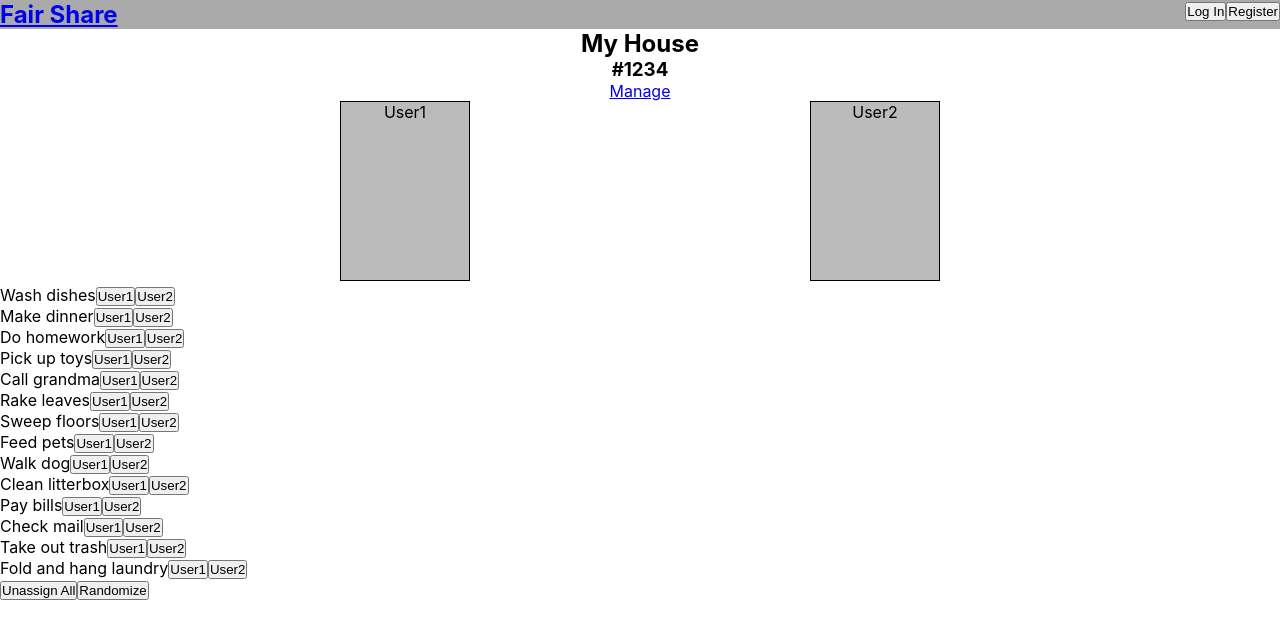
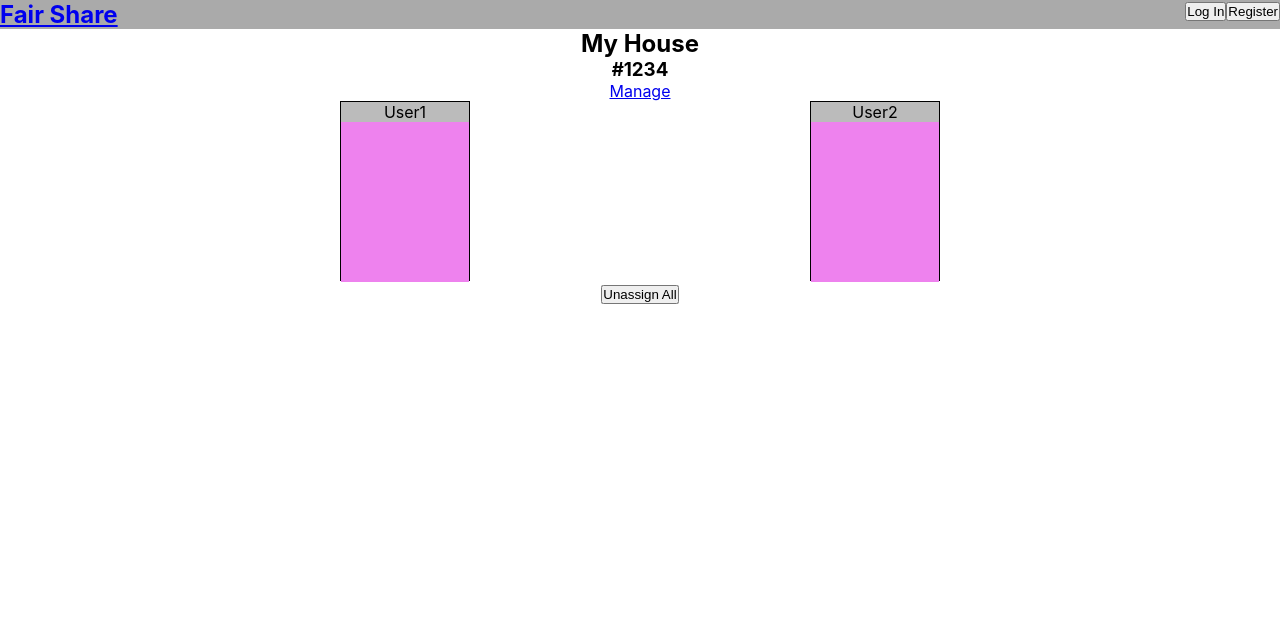
Before and after one commit to KevinPMoore/Fair-Share-Client, a React (Create React App) app: page /household in a window 1280 px wide. Shown: the top 638 px of the page. Built offline with nearby package versions, Linux system fonts and the light colour scheme.

Commit message:
resolved demo bugs

```diff
--- a/src/App.js
+++ b/src/App.js
@@ -124,7 +124,7 @@ export default class App extends React.Component {
             <Route
               exact
               path={'/household'}
-              render={(props) => <Household {...props} chores={this.state.chores} users={this.state.users} currentHousehold={this.state.currentHousehold}/>}
+              render={(props) => <Household {...props} chores={this.state.chores} users={this.state.users} currentHousehold={this.state.currentHousehold} updateUsers={this.updateUsers}/>}
             />
 
             <Route
--- a/src/components/Demo/Demo.js
+++ b/src/components/Demo/Demo.js
@@ -6,18 +6,24 @@ import { Link } from 'react-router-dom';
 export default class Demo extends React.Component {
     state = {
         assignedChores: [],
-        unassignedChores: [],
+        unassignedChores: Store.storedChores,
+        users: Store.storedUsers
     };
 
+    //updatedUserArray is length 1 instead of 2
     updateUserChores = (user, chore) => {
+        let updatedUser = {
+            id: user.id,
+            username: user.username,
+            chores: user.chores.concat(chore)
+        };
+
+        let updatedUserArray = this.state.users.splice(this.state.users.indexOf(user), 1, updatedUser);
+        console.log('updatedUserArray is ', updatedUserArray)
+
         this.setState({
             assignedChores: this.state.assignedChores.concat(chore),
             unassignedChores: this.state.unassignedChores.filter(chores => chores !== chore),
-            [user.username]: {
-                id: user.id,
-                username: user.username,
-                chores: user.chores.push(chore)
-            }
         });
     };
 
@@ -76,7 +82,7 @@ export default class Demo extends React.Component {
         let buttons = users.map(user =>
             <button
                 key={user.username+user.id}
-                id={user.username}
+                id={user.id}
                 onClick={() => this.updateUserChores(user, chore)}
             >
                 {user.username}
@@ -102,22 +108,12 @@ export default class Demo extends React.Component {
 
     //duplicates <li> items even though this sets state correctly
     handleUnassignAll = () => {
-        const users = Store.storedUsers;
-        if(this.state.assignedChores.length !== 0) {
-            users.forEach(user =>
-                this.setState({
-                    [user.username]: {
-                        id: user.id,
-                        username: user.username,
-                        chores: []
-                    }
-                })
-            )
-            this.setState({
-                unassignedChores: Store.storedChores,
-                assignedChores: []
-            })
-        };
+        this.setState({
+            unassignedChores: Store.storedChores,
+            assignedChores: [],
+            users: Store.storedUsers
+        });
+        //this.renderUsers(this.state.users)
     };
 
     handleRandomize = (users) => {
@@ -157,7 +153,7 @@ export default class Demo extends React.Component {
 
         function distribute(users, chores) {
             for(let i = 0; i < users.length; i++) {
-                users[i].chores = chores[i]
+                users[i].chores = users[i].chores.concat(chores[i])
               }
               return users;
         };
@@ -165,28 +161,9 @@ export default class Demo extends React.Component {
         let usersWithChores = distribute(users, shuffledAndChunkedChores)
         console.log('users with chores are ', usersWithChores);
 
-        usersWithChores.forEach(user =>
-            this.setState({
-                [users.username]: user
-            })
-        );
-
         this.setState({
             assignedChores: this.state.assignedChores.concat(choresToRandomize),
             unassignedChores: []
-        });
-    };
-
-    componentDidMount() {
-        const users = Store.storedUsers;
-        users.forEach(user =>
-            this.setState({
-                [user.username]: user
-            })
-        );
-
-        this.setState({
-            unassignedChores: Store.storedChores
         });
     };
 
@@ -195,24 +172,23 @@ export default class Demo extends React.Component {
     //unassign resets chore list
     //randomize assigns chores
     render() {
-        const users = Store.storedUsers;
 
         return(
             <div className='demo'>
                 <h2>
                     Demo House
                 </h2>
-                {this.renderUsers(users)}
+                {this.renderUsers(this.state.users)}
                 <section className='demochores'>
                     <span className='demovertical'>Chores</span>
-                    {this.renderChoreList(this.state.unassignedChores, users)}
+                    {this.renderChoreList(this.state.unassignedChores, this.state.users)}
                     <div className='demochorebuttons'>
                         <button
                             onClick={this.handleUnassignAll}
                         >
                             Unassign All
                         </button>
-                        {this.renderRandomizeButton(users)}
+                        {this.renderRandomizeButton(this.state.users)}
                     </div>
                 </section>
                 <footer
--- a/src/components/Household/Household.css
+++ b/src/components/Household/Household.css
@@ -32,3 +32,24 @@
 .householdusername {
     text-align: center;
 }
+
+.householduserchores {
+    background-color: violet;
+    min-height: 90%;
+}
+
+.householdchores {
+    display: flex;
+    flex-direction: column;
+    max-width: 300px;
+    margin-left: auto;
+    margin-right:  auto;
+    background-color: #ddd;
+}
+
+.householdchorelist {
+    display: flex;
+    flex-direction: row;
+    flex-wrap: wrap;
+    list-style: none;
+}
--- a/src/components/Household/Household.js
+++ b/src/components/Household/Household.js
@@ -3,6 +3,10 @@ import { Link } from 'react-router-dom';
 import './Household.css';
 
 export default class Household extends React.Component {
+    state = {
+        assignedChores: [],
+        unassignedChores: []
+    };
 
     //use props passed from app
 
@@ -71,9 +75,97 @@ export default class Household extends React.Component {
         return(buttons)
     };
 
+    renderRandomizeButton = (users) => {
+        let randomizeButton =
+        <button
+            onClick={() => this.handleRandomize(users)}
+        >
+            Randomize
+        </button>
+
+        console.log('unassignedChores lenth is ', this.state.unassignedChores.length);
+
+        if(this.state.unassignedChores.length !== 0) {
+            return randomizeButton;
+        };
+    };
+
+    handleAssignChore = (user, chore) => {
+        //needs to assign the chore to a user first
+        this.setState({
+            assignedChores: this.state.assignedChores.concat(chore),
+            unassignedChores: this.state.unassignedChores.filter(chores => chores !== chore),
+        })
+    }
+
+    handleUnassignAll = () => {
+
+    }
+
+    handleRandomize = (users) => {
+        let choresToRandomize = this.state.unassignedChores;
+        console.log('unassigned chores to randomize are ', choresToRandomize);
+
+        let chunkSize = Math.ceil(choresToRandomize.length / users.length);
+        console.log('chunkSize is ', chunkSize);
+
+        function shuffle(array) {
+            let returnArray = [];
+            while(returnArray.length < array.length) {
+                const j = Math.floor(Math.random() * array.length);
+                if(!returnArray.includes(array[j])) {
+                  returnArray.push(array[j])
+                }
+              }
+              return returnArray;
+        };
+
+        let shuffledChores = shuffle(choresToRandomize);
+        console.log('shuffledChores are ', shuffledChores);
+
+        function chunk(array, size) {
+            let returnArray = [];
+            for(let index = 0; index < array.length; index += size) {
+               let bucket = array.slice(index, index + size);
+               returnArray.push(bucket);
+            }
+            return returnArray;
+        };
+
+        let chunkedChores = chunk(shuffledChores, chunkSize);
+        console.log('chunkedChores are ', chunkedChores);
+
+        let shuffledAndChunkedChores = shuffle(chunkedChores);
+
+        function distribute(users, chores) {
+            for(let i = 0; i < users.length; i++) {
+                users[i].chores = chores[i]
+              }
+              return users;
+        };
+
+        let usersWithChores = distribute(users, shuffledAndChunkedChores)
+        console.log('users with chores are ', usersWithChores);
+
+        this.props.updateUsers(usersWithChores)
+
+        this.setState({
+            assignedChores: this.state.assignedChores.concat(choresToRandomize),
+            unassignedChores: []
+        });
+    };
+
+    componentDidMount() {
+        this.setState({
+            unassignedChores: this.props.chores
+        });
+    };
+
     //no buttons do anything on click
     //this will be corrected once demo is working
     render() {
+        const users = this.props.users;
+
         return(
             <div
                 className='household'
@@ -96,13 +188,11 @@ export default class Household extends React.Component {
                 <section
                     className='householdchores'
                 >
-                    {this.renderChoreList(this.props.chores, this.props.users)}
+                    {this.renderChoreList(this.state.unassignedChores, this.props.users)}
                     <button>
                         Unassign All
                     </button>
-                    <button>
-                        Randomize
-                    </button>
+                    {this.renderRandomizeButton(users)}
                 </section>
             </div>
         )
```
